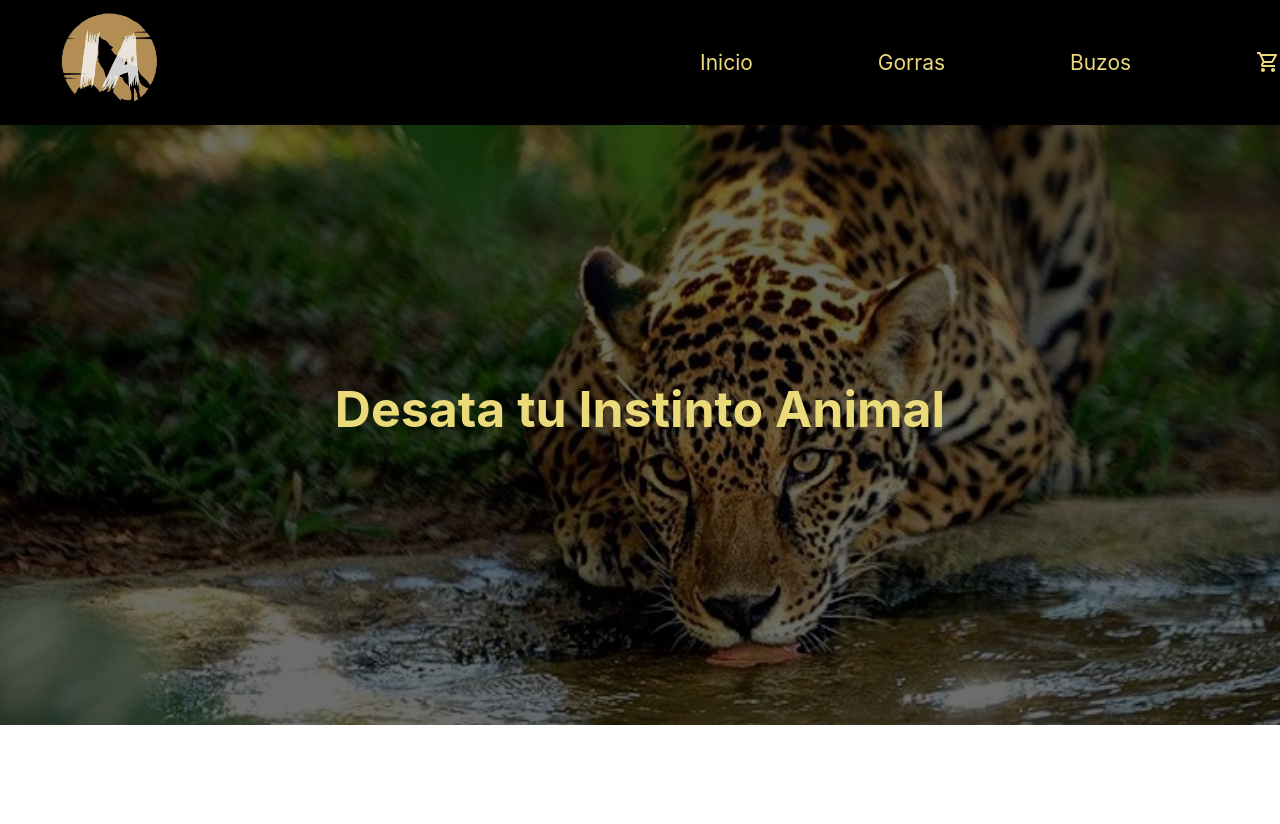
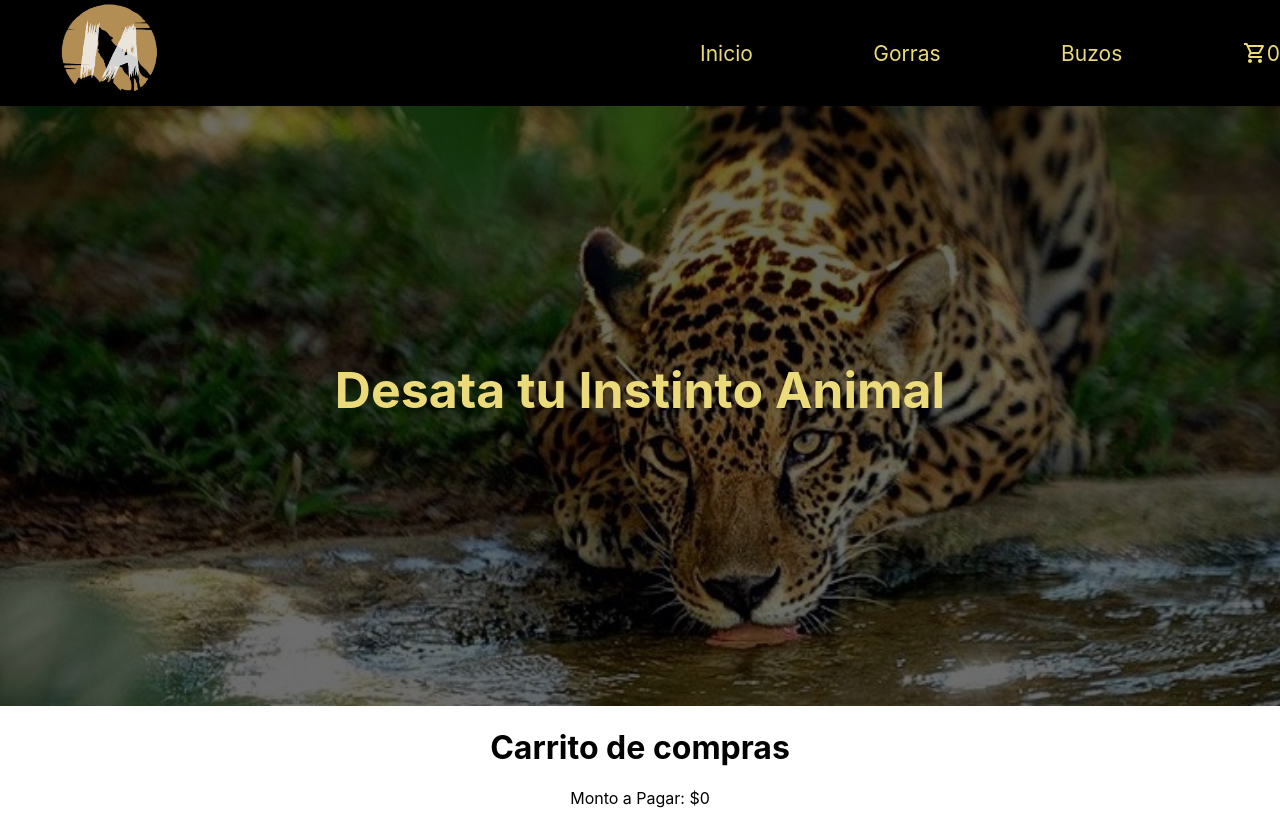
Before and after one commit to SantiagoMengoli/InstintoAnimalMengoli, a React (Create React App) app: page /cart in a window 1280 px wide. Before the commit the page ends 800 px from the top, so only its background shows below. Built offline with nearby package versions, Linux system fonts and the light colour scheme.

Commit message:
Desafio Clase 10

```diff
--- a/src/App.js
+++ b/src/App.js
@@ -4,11 +4,16 @@ import ItemDetailContainer from "./components/ItemDetailContainer"
 import MainFoto from "./components/MainFoto"
 import { BrowserRouter, Route, Routes } from 'react-router-dom';
 import ItemList from './components/ItemList';
+import Cart from './components/Cart';
+import CartProvider from './components/CartContext';
+
+
 
 
 function App() {
   return (
     <div className="App">
+      <CartProvider>
             <BrowserRouter>
                 <NavBar/>
                 <MainFoto/>
@@ -16,8 +21,10 @@ function App() {
                   <Route path="/"  element={<ItemList/>}/>
                   <Route path="/category/:id"  element={<ItemList/>}/>
                   <Route path="/product/:id"  element={<ItemDetailContainer/>}/>
+                  <Route path="/cart" element = {<Cart/>}/>
                 </Routes>
             </BrowserRouter>
+      </CartProvider>
     </div>
   );
 }
--- /dev/null
+++ b/src/components/Cart.js
@@ -0,0 +1,18 @@
+import { useContext } from "react"
+import { contexto } from "./CartContext"
+
+function Cart() {
+
+   const {carrito , precio_total} = useContext(contexto)
+    console.log (carrito)
+
+    return (
+        <div>
+            <h1>Carrito de compras</h1>
+            <p>Monto a Pagar: ${precio_total}</p>
+
+        </div>
+    )
+}
+
+export default Cart
--- /dev/null
+++ b/src/components/CartContext.js
@@ -0,0 +1,41 @@
+import { createContext, useState } from 'react';
+
+
+ export const contexto =createContext ( {
+    carrito: [] ,
+    precio_total : 0,
+    cantidad_total: 0,
+})
+const {Provider} = contexto
+
+const CartProvider = ({children}) => {
+    const [carrito, setCarrito] = useState ([])
+    const [precio_total, setPrecio_total] = useState (0)
+    const [cantidad_total, setCantidad_total] = useState (0)
+
+    const agregarProducto = (producto, cantidad) => {
+        console.log(producto, cantidad)
+    }
+
+    const eliminarProducto = (id) => {}
+    const limpiarCarrito = () => {}
+    const isInCart = () => {}
+
+    const valorDelContexto = {
+        carrito,
+        precio_total,
+        cantidad_total,
+        agregarProducto,
+        eliminarProducto,
+        limpiarCarrito
+    }
+
+    return (
+        <Provider value = {valorDelContexto}>
+            {children}
+        </Provider>
+    )
+
+}
+
+export default CartProvider
--- a/src/components/ItemDetail.js
+++ b/src/components/ItemDetail.js
@@ -1,18 +1,22 @@
-import React, { useState } from 'react'
+import React, { useState, useContext } from 'react'
 import { Link } from 'react-router-dom'
 import ItemCount from './ItemCount'
+import {contexto} from "./CartContext"
 
 function ItemDetail({product}) {
 
     const [mostrarBotonCompra, setMostrarBotonCompra] = useState(false)
     const [compra, setCompra] = useState ({})
     const {nombre , precio , foto,  stock , initial} = product
+    const {agregarProducto} = useContext (contexto)
 
     const onAdd =(contador) =>{
         setCompra ({
             ...product,
-            contador
+            contador,
+
         })
+        agregarProducto(product, contador)
         setMostrarBotonCompra (true);
     }
     return (
--- a/src/components/NavBar.css
+++ b/src/components/NavBar.css
@@ -1,14 +1,14 @@
+
 .navBar--Container{
     display: flex;
     align-items: center;
     width: 100%;
-    height: 125px;
     background-color: black;
-
 }
 .navLogo{
     width:120px;
    padding-left: 50px;
+
 }
 .navBar{
     display: flex;
@@ -18,9 +18,11 @@
     justify-content: space-between;
     font-size: 21px;
 
+
 }
 .navBar--Word{
     text-decoration: none;
     display: flex;
     color: rgb(235, 218, 122);
+
 }
--- a/src/components/NavBar.js
+++ b/src/components/NavBar.js
@@ -2,18 +2,27 @@ import "./NavBar.css"
 import ShoppingCartOutlinedIcon from '@material-ui/icons/ShoppingCartOutlined'
 import logo from "../images/logoinstintoanimal.jpg"
 import { Link } from "react-router-dom";
+import { useContext } from "react";
+import { contexto } from "./CartContext";
 
 function NavBar () {
+
+   const {cantidad_total} = useContext (contexto)
+
+
     return(
         <div className="navBar--Container">
             <header className="header">
+                <Link to="/">
                 <img src={logo} alt="logo" className="navLogo"/>
+                </Link>
+
             </header>
             <nav className="navBar">
                 <Link className="navBar--Word" to={"/"}>Inicio</Link>
                 <Link className="navBar--Word" to={"/category/gorras"}>Gorras</Link>
                 <Link className="navBar--Word" to={"/category/buzos"}>Buzos</Link>
-                <Link className="navBar--Word" to={"/carrito"}> <ShoppingCartOutlinedIcon/> </Link>
+                <Link className="navBar--Word" to={"/cart"}> <ShoppingCartOutlinedIcon/> {cantidad_total} </Link>
 
             </nav>
         </div>
```
Lines whose indentation alone changed are shown as unchanged.
